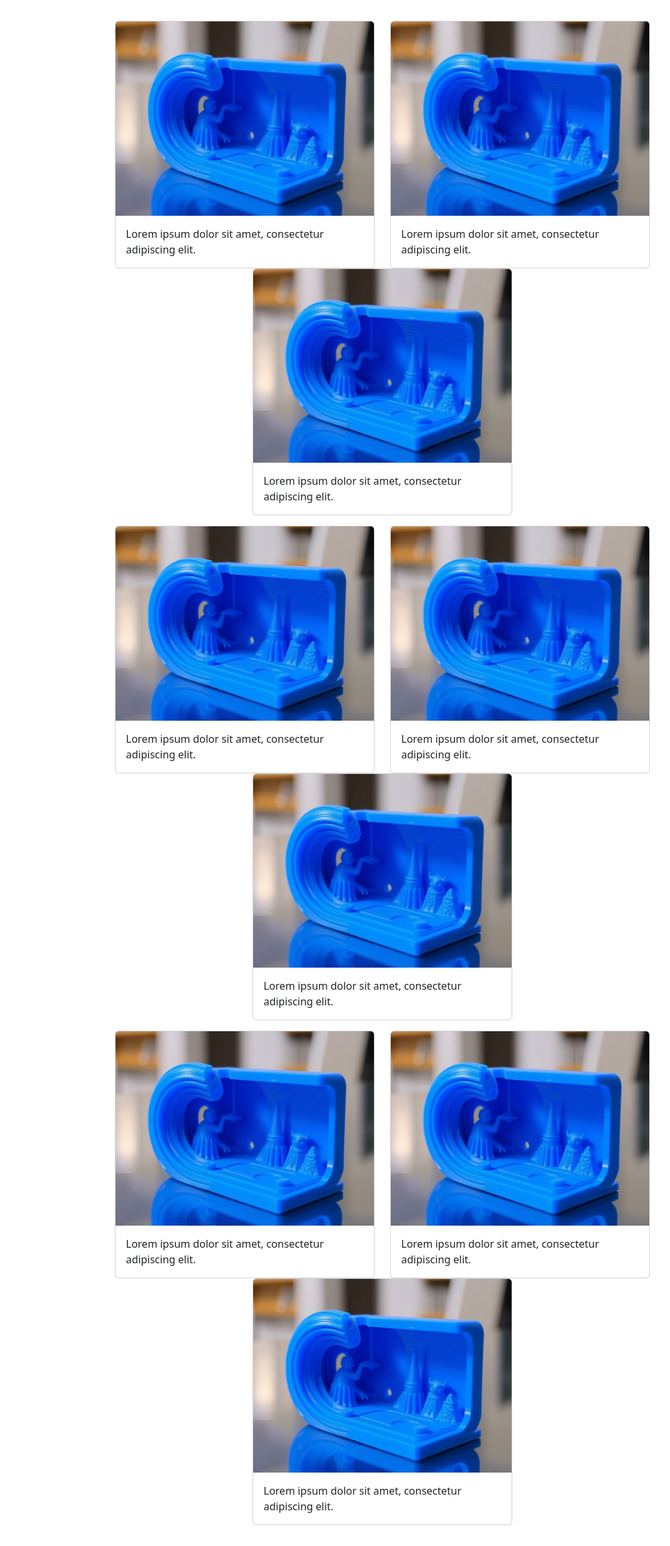
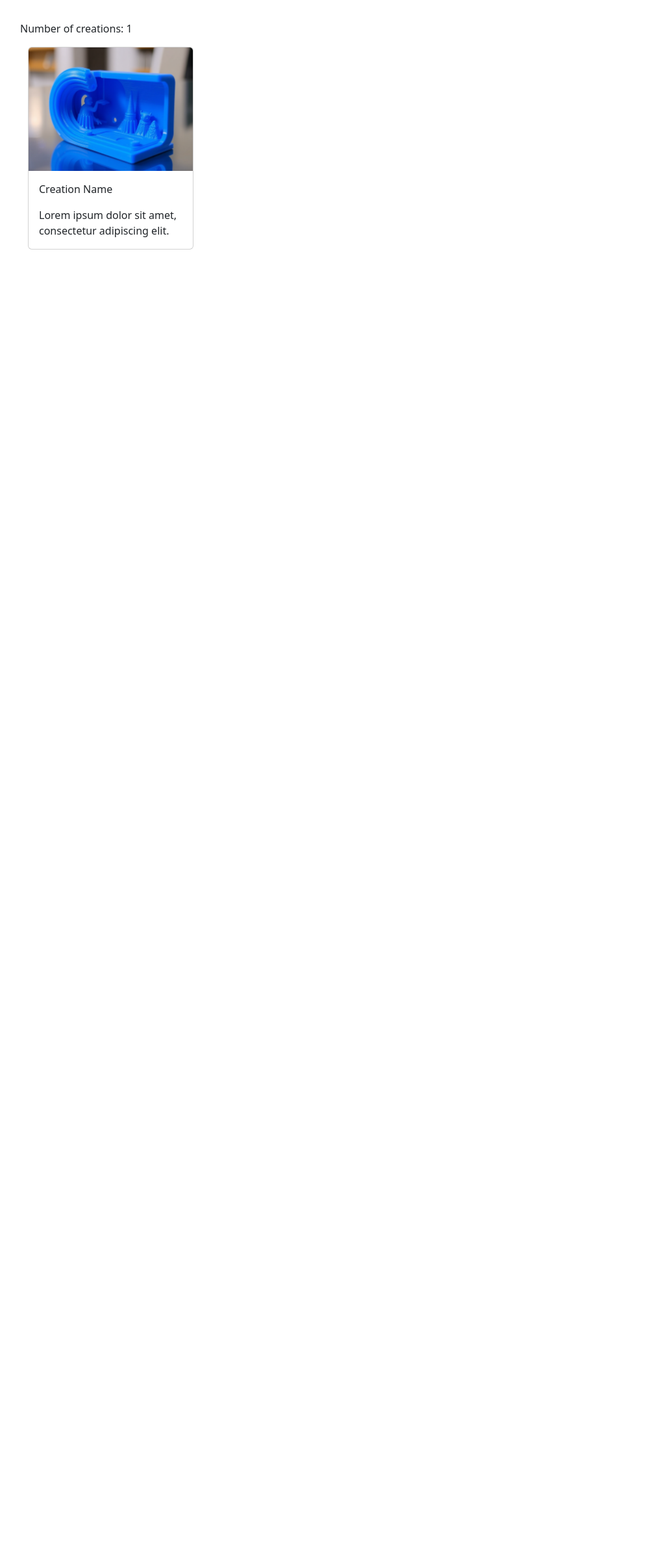
Before and after one commit to EastsidePreparatorySchool/epstudio, a Flask app: page / in a window 1280 px wide. Shown: the part 52-2431 px from the top of the page at 65% size, without its empty margins (51-1083 px from the left). After the commit the page ends 436 px from the top, so only its background shows below. Run offline with Flask 3, Linux system fonts and the light colour scheme.

Commit message:
made new card for each creation in database, added script instructions

```diff
--- a/templates/index.html
+++ b/templates/index.html
@@ -25,10 +25,27 @@
         {% endfor %}
     </ul>
 </div> -->
+<p>Number of creations: {{ recent_creations|length }}</p>
 
 <div class="container-fluid">
-    <div class="row justify-content-center g-10">
-        <!-- First Row of Cards -->
+    <div class="row row-cols-1 row-cols-sm-2 row-cols-md-3 row-cols-lg-4 g-4">
+        {% for creation in recent_creations %}
+            <div class="col">
+                <div class="card img-container">
+                    <img src="/static/example.png" class="card-img-top gal-img" alt="...">
+                    <div class="card-body">
+                        <p class="star-icon">☆</p>
+                        <p class="card-text">Creation Name</p>
+                        <p class="card-text">Lorem ipsum dolor sit amet, consectetur adipiscing elit.</p>
+                    </div>
+                </div>
+            </div>
+        {% endfor %}
+    </div>
+</div>
+
+
+    <!-- <div class="row justify-content-center g-10">
         <div class="col-md-auto">
             <div class="card img-container" style="width: 25rem;">
 
@@ -64,7 +81,6 @@
         </div>
     </div>
 
-    <!-- Second Row of Cards -->
     <div class="row justify-content-center g-10 mt-3">
         <div class="col-md-auto">
             <div class="card img-container" style="width: 25rem;">
@@ -101,7 +117,6 @@
         </div>
     </div>
 
-    <!-- Third Row of Cards -->
     <div class="row justify-content-center g-10 mt-3">
         <div class="col-md-auto">
             <div class="card img-container" style="width: 25rem;">
@@ -137,7 +152,7 @@
 
             </div>
         </div>
-    </div>
+    </div> -->
 </div>
 
 <!-- Button and Modal -->
```
Also changed, not shown: scripts/add_sample_users.py (+14 -0 lines).
